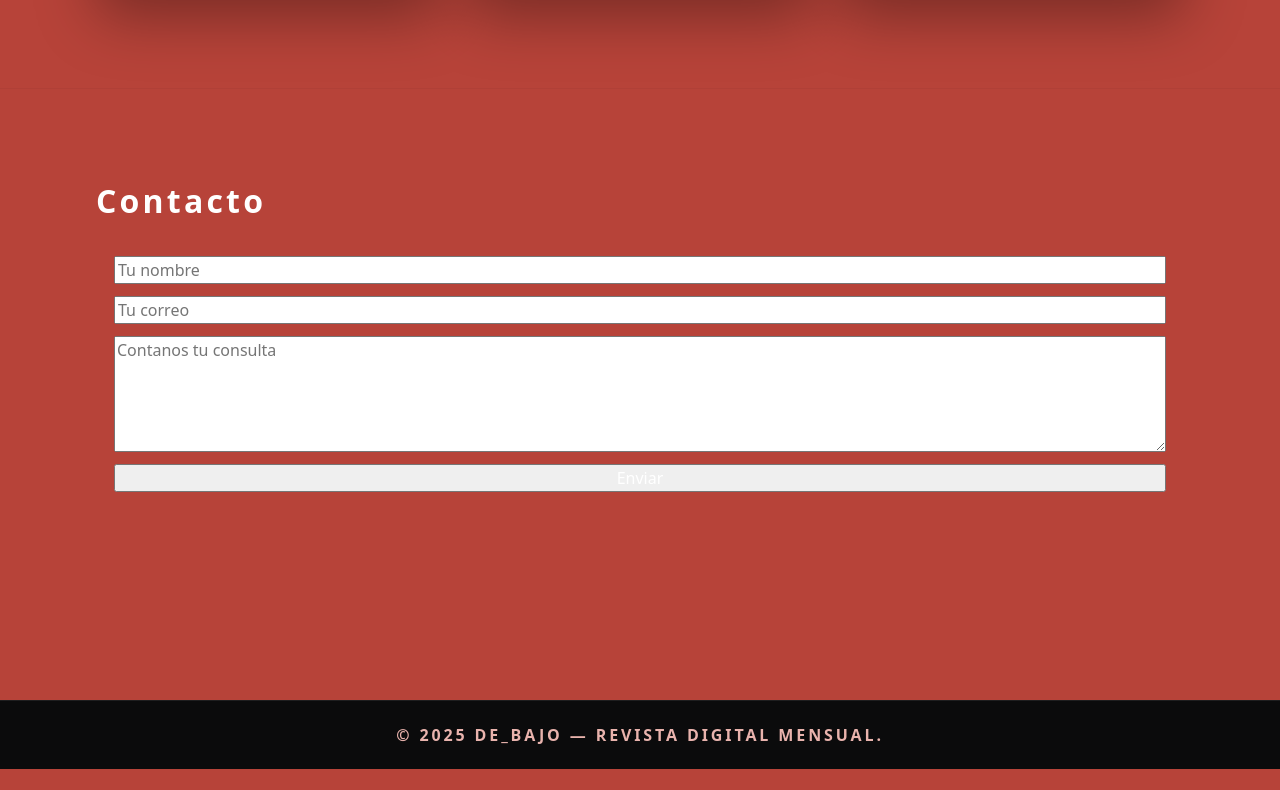
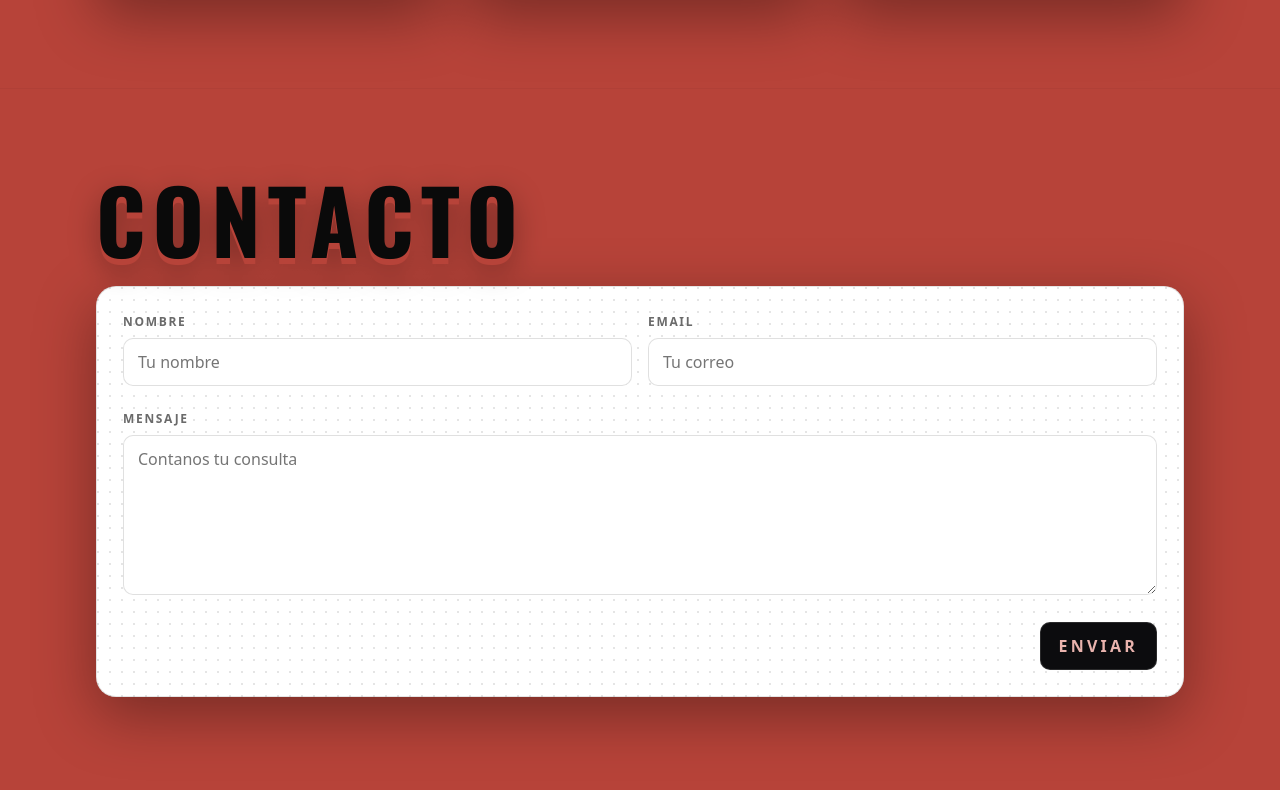
Before and after one commit to mechaawav/De_Bajo, an Astro site: page / in a window 1280 px wide. Shown: the part 3100-3890 px from the top of the page. Before the commit the page ends 3869 px from the top, so only its background shows below. Built offline with nearby package versions, Linux system fonts and the light colour scheme; Astro itself is replaced by a stand-in of ours.

Commit message:
Disenio casi final

```diff
--- a/src/components/Contacto.astro
+++ b/src/components/Contacto.astro
@@ -1,13 +1,84 @@
 ---
+/** Sólo diseño. La lógica de envío la agregamos luego con Supabase/EmailJS. */
 ---
-<section id="contacto" class="section">
-<div class="container contact">
-<h2 style="margin:0 0 16px; font-size:32px; letter-spacing:.1em;">Contacto</h2>
-<form class="shadow-card" style="padding:18px; display:grid; gap:12px;" method="post" action="/api/contact">
-<input required type="text" name="name" placeholder="Tu nombre" />
-<input required type="email" name="email" placeholder="Tu correo" />
-<textarea required name="message" rows="5" placeholder="Contanos tu consulta"></textarea>
-<button class="btn" type="submit">Enviar</button>
-</form>
-</div>
+
+<section id="contacto" class="section contact">
+  <div class="container">
+    <!-- Título igual al de “Nuestra historia” / “Revistas” -->
+    <h2
+      class="section-title"
+      style="
+        --st-size: clamp(36px, 7vw, 88px);
+        --st-letter: .08em;
+        --st-tx: 0px;
+        --st-ty: 0px;
+      "
+    >
+      Contacto
+    </h2>
+
+    <div class="panel">
+      <form id="contact-form" novalidate>
+        <!-- Nombre + Email (2 columnas en desktop) -->
+        <div class="two-col">
+          <div class="field">
+            <label for="name">Nombre</label>
+            <input id="name" name="name" type="text" placeholder="Tu nombre" required />
+          </div>
+
+          <div class="field">
+            <label for="email">Email</label>
+            <input id="email" name="email" type="email" placeholder="Tu correo" required />
+          </div>
+        </div>
+
+        <!-- Mensaje -->
+        <div class="field">
+          <label for="message">Mensaje</label>
+          <textarea
+            id="message"
+            name="message"
+            placeholder="Contanos tu consulta"
+            rows="6"
+            required
+          ></textarea>
+        </div>
+
+        <!-- Acción -->
+        <div class="actions">
+          <button type="submit" class="btn-primary">Enviar</button>
+        </div>
+      </form>
+    </div>
+  </div>
+
+  <!-- Estilos locales (sólo pulen la presentación del form) -->
+  <style>
+    .field label{
+      display:block;
+      margin: 0 0 8px;
+      font-size:12px;
+      font-weight:900;
+      letter-spacing:.14em;
+      text-transform:uppercase;
+      color: var(--muted);
+    }
+
+    .actions{
+      display:flex;
+      justify-content:flex-end;
+      margin-top: 6px;
+    }
+
+    /* Un poco más de aire en inputs */
+    #contact-form .two-col { margin-bottom: 8px; }
+
+    /* Mobile: botón ancho completo */
+    @media (max-width: 560px){
+      .actions .btn-primary{
+        width:100%;
+        text-align:center;
+      }
+    }
+  </style>
 </section>
```
